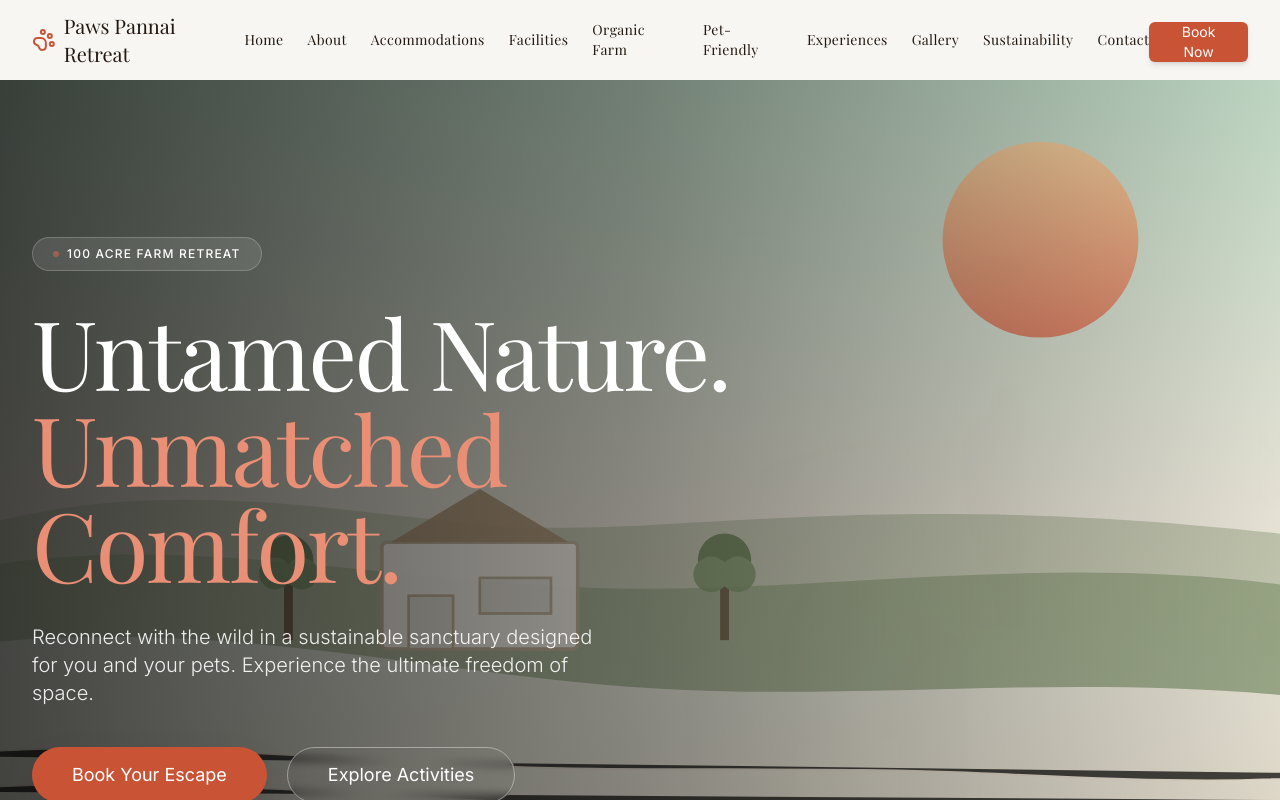
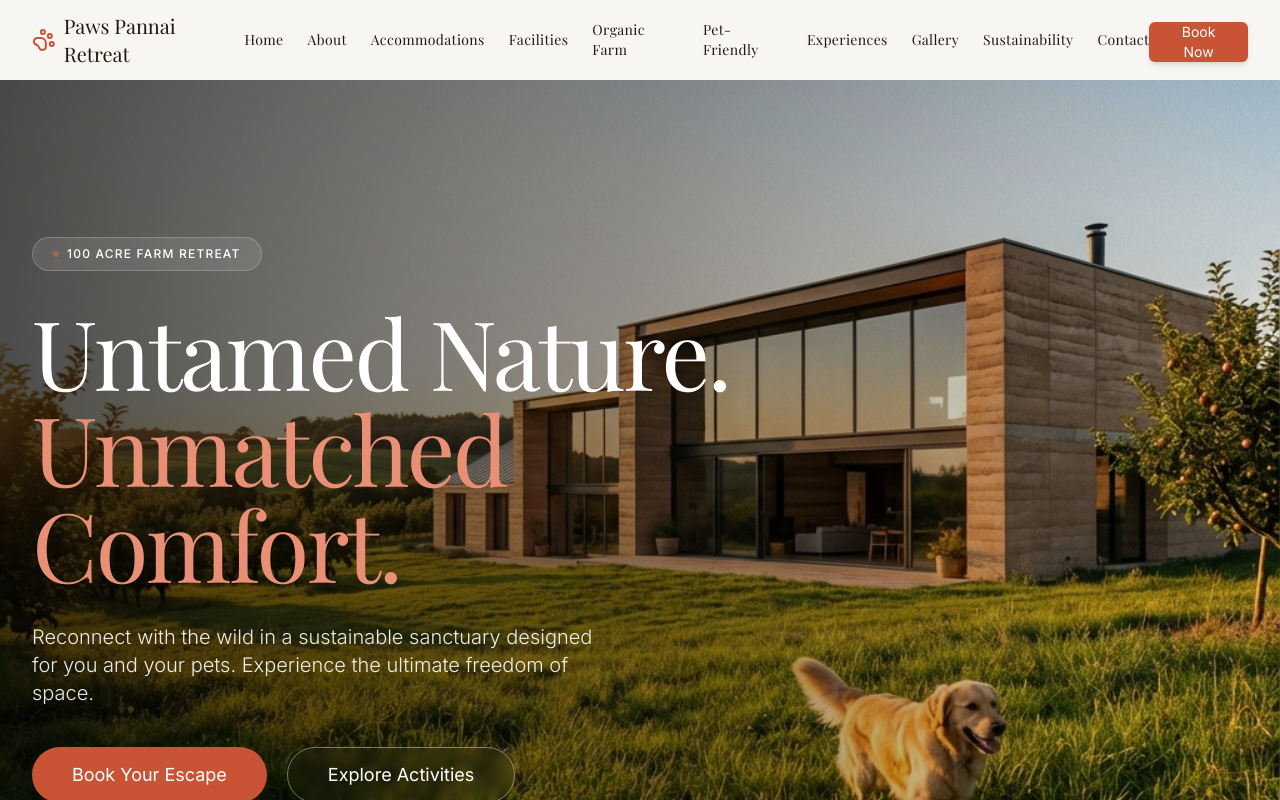
Before and after one commit to adonisarun123/PPR, a Next.js app: page / in a window 1280 px wide. Shown: the top 800 px of the page. Built offline with nearby package versions, Linux system fonts and the light colour scheme; no server answers; a web font is replaced by a local one.

Commit message:
feat: add new modern hero image

```diff
--- a/components/home/Hero.tsx
+++ b/components/home/Hero.tsx
@@ -10,8 +10,8 @@ export default function Hero() {
       {/* Background Image */}
       <div className="absolute inset-0">
         <Image
-          src="/images/hero/main-hero.svg"
-          alt="100 acre farm retreat"
+          src="/images/hero/modern-hero.png"
+          alt="Modern eco-luxury farm retreat with golden retriever"
           fill
           className="object-cover"
           priority
```
Also changed, not shown: public/images/hero/modern-hero.png (added).
